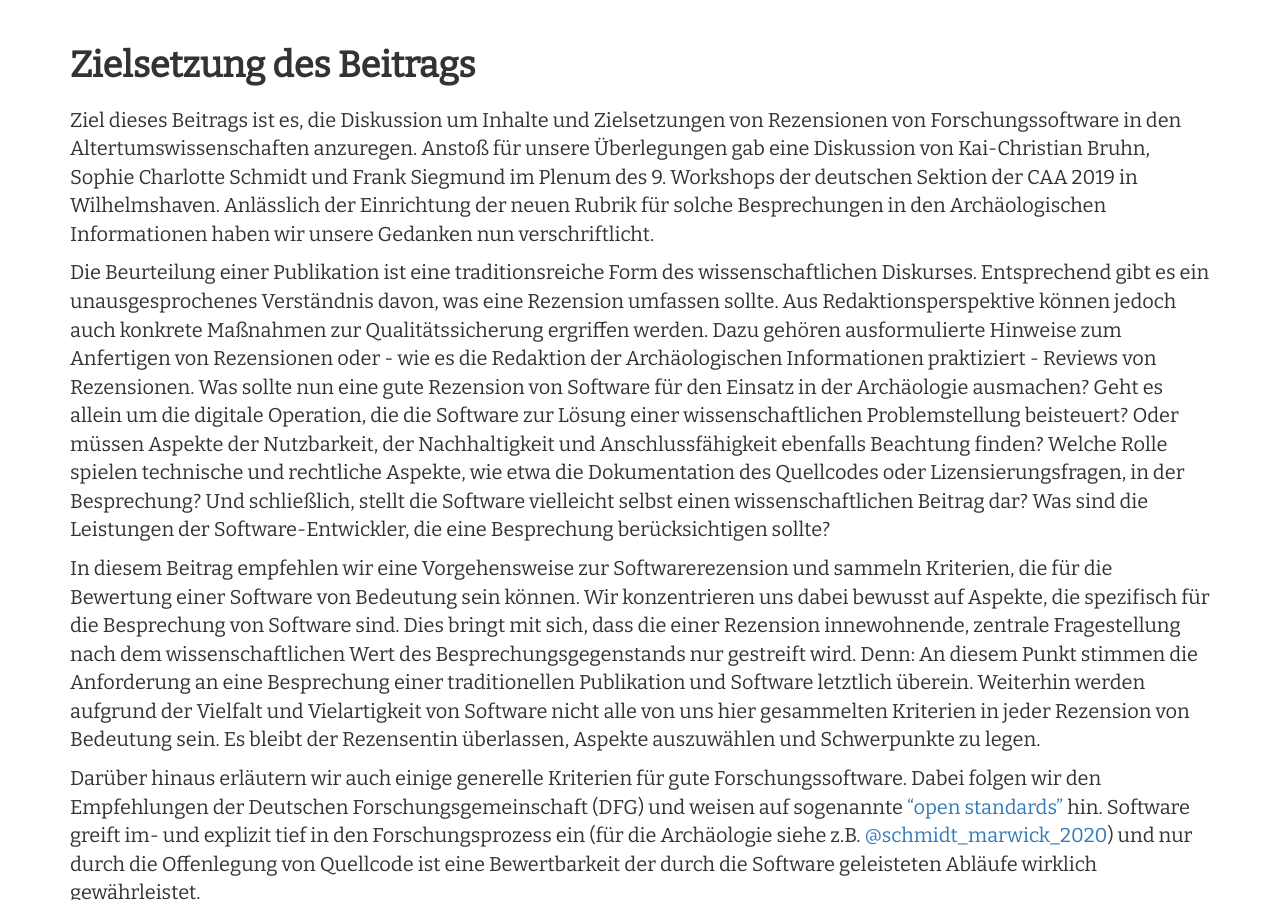
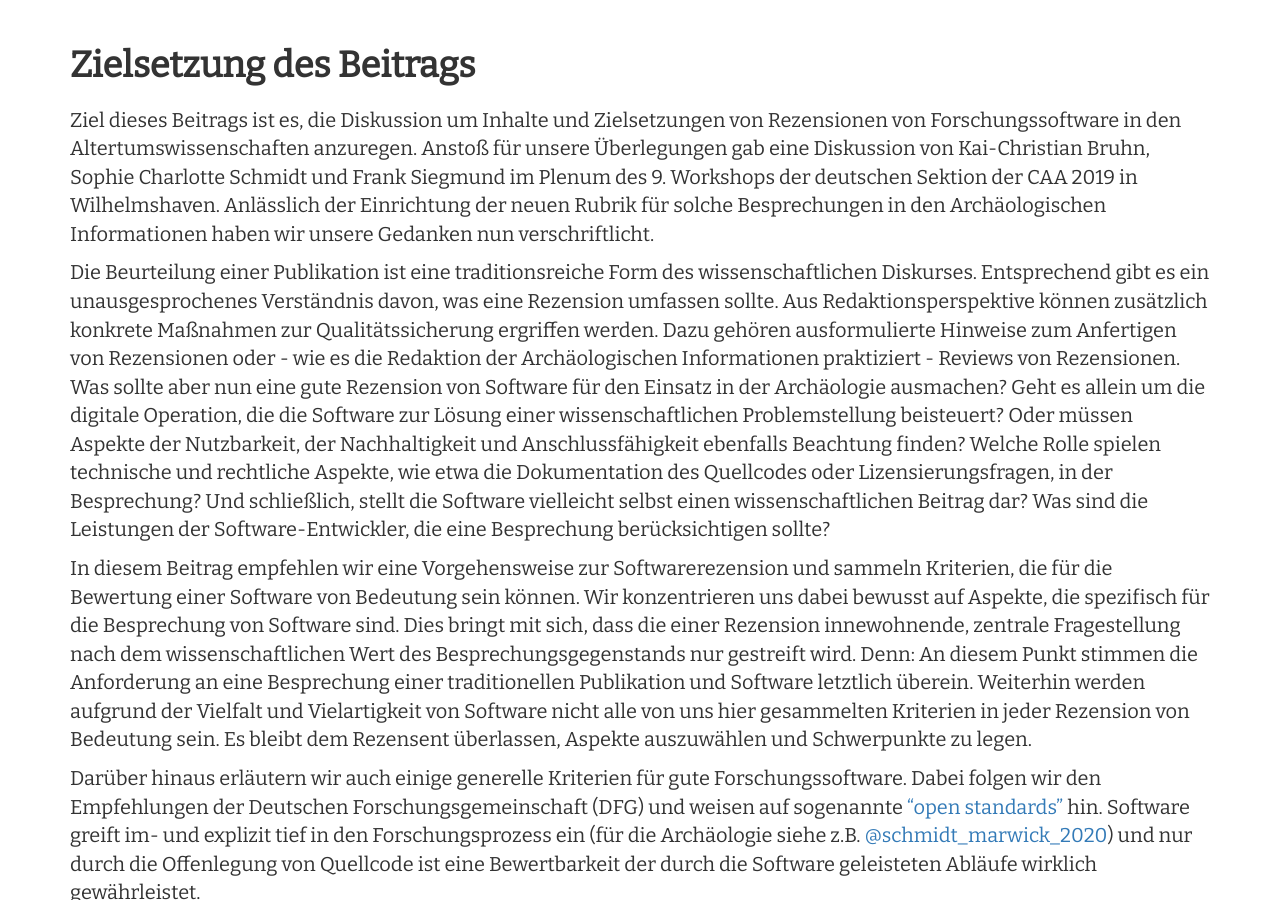
Before and after one commit to Research-Squirrel-Engineers/Impuls_SoftwareRezensionen_DGUF, a Jekyll site: the page built from Draft.md, in a window 1280 px wide and 900 px high, scrolled down 500 px. Built offline with Jekyll 4.4.1, drawn with Linux system fonts in a browser that asks for light colours; nearby versions of some CDN libraries.

Commit message:
Typos ertser Absatz minimal

```diff
--- a/Draft.md
+++ b/Draft.md
@@ -61,9 +61,9 @@ keywords_en:
 
 Ziel dieses Beitrags ist es, die Diskussion um Inhalte und Zielsetzungen von Rezensionen von Forschungssoftware in den Altertumswissenschaften anzuregen. Anstoß für unsere Überlegungen gab eine Diskussion von Kai-Christian Bruhn, Sophie Charlotte Schmidt und Frank Siegmund im Plenum des 9. Workshops der deutschen Sektion der CAA 2019 in Wilhelmshaven. Anlässlich der Einrichtung der neuen Rubrik für solche Besprechungen in den Archäologischen Informationen haben wir unsere Gedanken nun verschriftlicht.
 
-Die Beurteilung einer Publikation ist eine traditionsreiche Form des wissenschaftlichen Diskurses. Entsprechend gibt es ein unausgesprochenes Verständnis davon, was eine Rezension umfassen sollte. Aus Redaktionsperspektive können jedoch auch konkrete Maßnahmen zur Qualitätssicherung ergriffen werden. Dazu gehören ausformulierte Hinweise zum Anfertigen von Rezensionen oder - wie es die Redaktion der Archäologischen Informationen praktiziert - Reviews von Rezensionen. Was sollte nun eine gute Rezension von Software für den Einsatz in der Archäologie ausmachen? Geht es allein um die digitale Operation, die die Software zur Lösung einer wissenschaftlichen Problemstellung beisteuert? Oder müssen Aspekte der Nutzbarkeit, der Nachhaltigkeit und Anschlussfähigkeit ebenfalls Beachtung finden? Welche Rolle spielen technische und rechtliche Aspekte, wie etwa die Dokumentation des Quellcodes oder Lizensierungsfragen, in der Besprechung? Und schließlich, stellt die Software vielleicht selbst einen wissenschaftlichen Beitrag dar? Was sind die Leistungen der Software-Entwickler, die eine Besprechung berücksichtigen sollte?
+Die Beurteilung einer Publikation ist eine traditionsreiche Form des wissenschaftlichen Diskurses. Entsprechend gibt es ein unausgesprochenes Verständnis davon, was eine Rezension umfassen sollte. Aus Redaktionsperspektive können zusätzlich konkrete Maßnahmen zur Qualitätssicherung ergriffen werden. Dazu gehören ausformulierte Hinweise zum Anfertigen von Rezensionen oder - wie es die Redaktion der Archäologischen Informationen praktiziert - Reviews von Rezensionen. Was sollte aber nun eine gute Rezension von Software für den Einsatz in der Archäologie ausmachen? Geht es allein um die digitale Operation, die die Software zur Lösung einer wissenschaftlichen Problemstellung beisteuert? Oder müssen Aspekte der Nutzbarkeit, der Nachhaltigkeit und Anschlussfähigkeit ebenfalls Beachtung finden? Welche Rolle spielen technische und rechtliche Aspekte, wie etwa die Dokumentation des Quellcodes oder Lizensierungsfragen, in der Besprechung? Und schließlich, stellt die Software vielleicht selbst einen wissenschaftlichen Beitrag dar? Was sind die Leistungen der Software-Entwickler, die eine Besprechung berücksichtigen sollte?
 
-In diesem Beitrag empfehlen wir eine Vorgehensweise zur Softwarerezension und sammeln Kriterien, die für die Bewertung einer Software von Bedeutung sein können. Wir konzentrieren uns dabei bewusst auf Aspekte, die spezifisch für die Besprechung von Software sind. Dies bringt mit sich, dass die einer Rezension innewohnende, zentrale Fragestellung nach dem wissenschaftlichen Wert des Besprechungsgegenstands nur gestreift wird. Denn: An diesem Punkt stimmen die Anforderung an eine Besprechung einer traditionellen Publikation und Software letztlich überein. Weiterhin werden aufgrund der Vielfalt und Vielartigkeit von Software nicht alle von uns hier gesammelten Kriterien in jeder Rezension von Bedeutung sein. Es bleibt der Rezensentin überlassen, Aspekte auszuwählen und Schwerpunkte zu legen.
+In diesem Beitrag empfehlen wir eine Vorgehensweise zur Softwarerezension und sammeln Kriterien, die für die Bewertung einer Software von Bedeutung sein können. Wir konzentrieren uns dabei bewusst auf Aspekte, die spezifisch für die Besprechung von Software sind. Dies bringt mit sich, dass die einer Rezension innewohnende, zentrale Fragestellung nach dem wissenschaftlichen Wert des Besprechungsgegenstands nur gestreift wird. Denn: An diesem Punkt stimmen die Anforderung an eine Besprechung einer traditionellen Publikation und Software letztlich überein. Weiterhin werden aufgrund der Vielfalt und Vielartigkeit von Software nicht alle von uns hier gesammelten Kriterien in jeder Rezension von Bedeutung sein. Es bleibt dem Rezensent überlassen, Aspekte auszuwählen und Schwerpunkte zu legen.
 
 Darüber hinaus erläutern wir auch einige generelle Kriterien für gute Forschungssoftware. Dabei folgen wir den Empfehlungen der Deutschen Forschungsgemeinschaft (DFG) und weisen auf sogenannte ["open standards"](http://xml.coverpages.org/openStandards.html) hin. Software greift im- und explizit tief in den Forschungsprozess ein (für die Archäologie siehe z.B. [@schmidt_marwick_2020](#schmidt_marwick_2020)) und nur durch die Offenlegung von Quellcode ist eine Bewertbarkeit der durch die Software geleisteten Abläufe wirklich gewährleistet.
 
```
